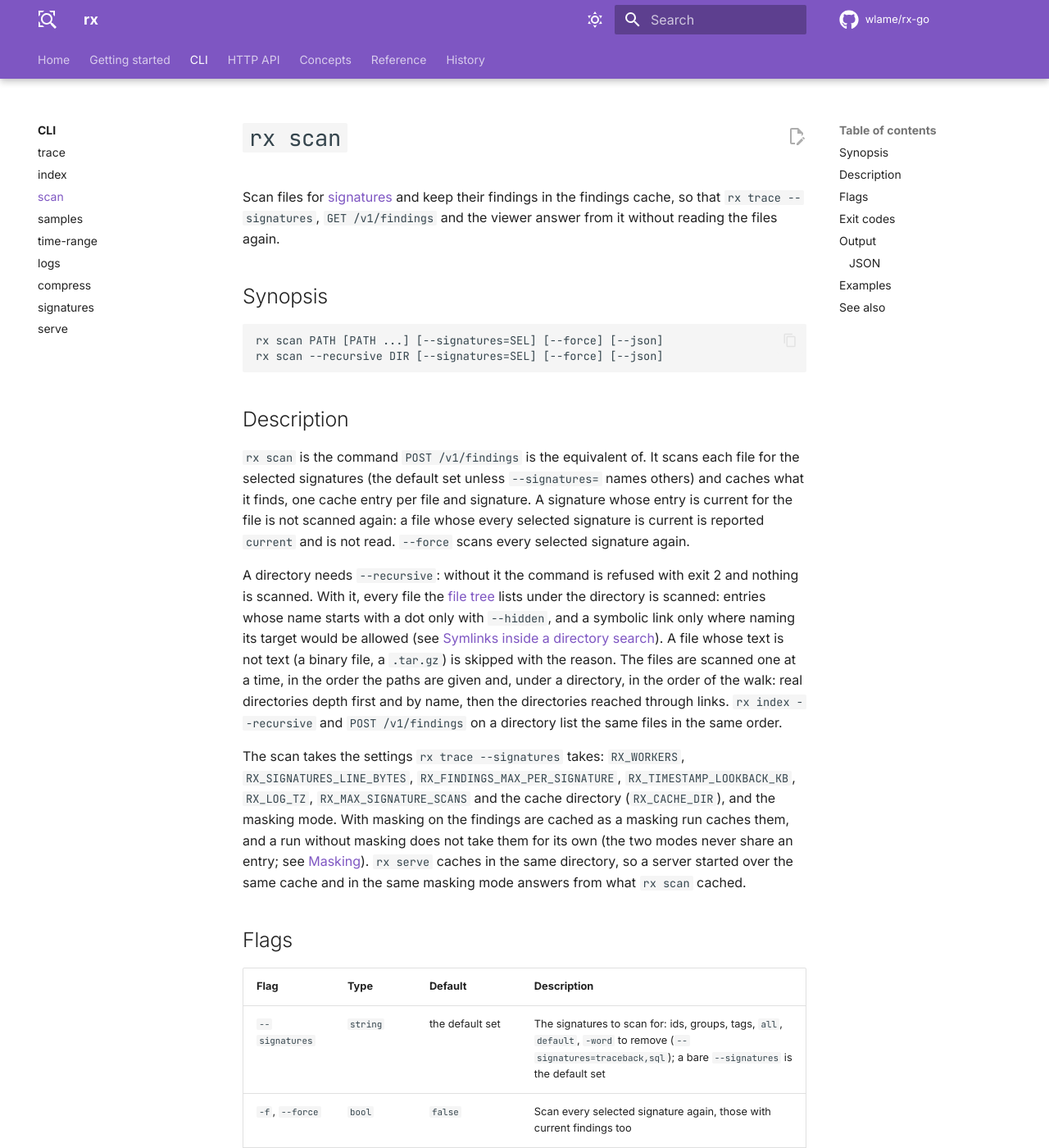
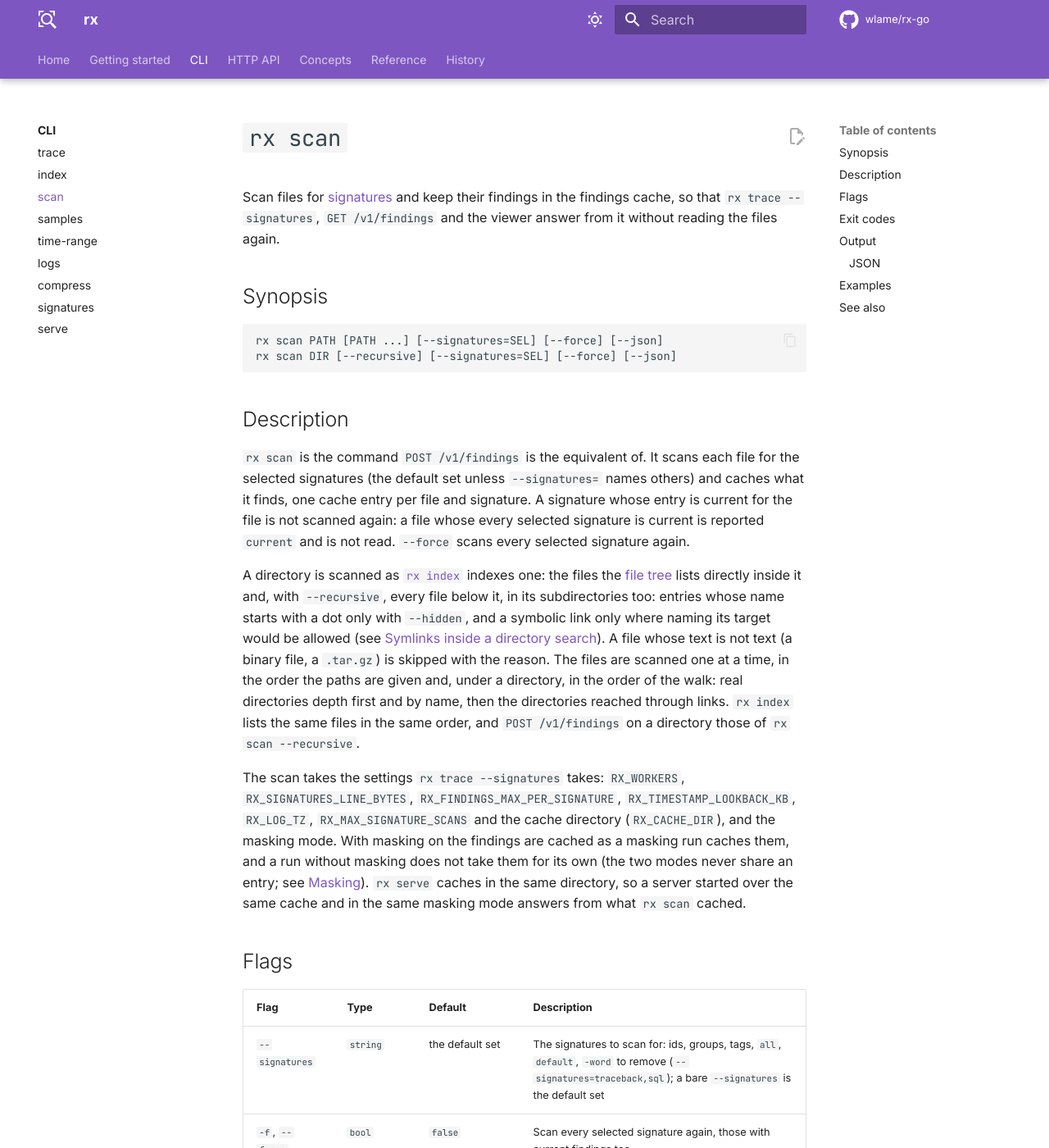
Before and after one commit to wlame/rx-go, an MkDocs documentation site: the page built from docs/cli/scan.md, in a window 1280 px wide and 1400 px high. Shown: the whole window at 82% size. Built offline with MkDocs 1.6.1 and Material for MkDocs 9.7.7, drawn with Linux system fonts in a browser that asks for light colours; comment, search, counter and statistics services are not loaded; the version menu is left out; some of the changed text lies outside the part shown.

Commit message:
Scan the files directly inside a directory when rx scan is given one without --recursive, as rx index does.

````diff
--- a/docs/cli/scan.md
+++ b/docs/cli/scan.md
@@ -9,7 +9,7 @@ files again.
 
 ```text
 rx scan PATH [PATH ...] [--signatures=SEL] [--force] [--json]
-rx scan --recursive DIR [--signatures=SEL] [--force] [--json]
+rx scan DIR [--recursive] [--signatures=SEL] [--force] [--json]
 ```
 
 ## Description
@@ -22,18 +22,18 @@ is not scanned again: a file whose every selected signature is current
 is reported `current` and is not read. `--force` scans every selected
 signature again.
 
-A directory needs `--recursive`: without it the command is refused with
-exit 2 and nothing is scanned. With it, every file the
-[file tree](../api/endpoints/tree.md) lists under the directory is
-scanned: entries whose name starts with a dot only with `--hidden`, and
+A directory is scanned as [`rx index`](line-index.md) indexes one: the
+files the [file tree](../api/endpoints/tree.md) lists directly inside it
+and, with `--recursive`, every file below it, in its subdirectories
+too: entries whose name starts with a dot only with `--hidden`, and
 a symbolic link only where naming its target would be allowed (see
 [Symlinks inside a directory search](../concepts/security.md#symlinks-inside-a-directory-search)).
 A file whose text is not text (a binary file, a `.tar.gz`) is skipped
 with the reason. The files are scanned one at a time, in the order the
 paths are given and, under a directory, in the order of the walk: real
 directories depth first and by name, then the directories reached
-through links. `rx index --recursive` and `POST /v1/findings` on a
-directory list the same files in the same order.
+through links. `rx index` lists the same files in the same order, and
+`POST /v1/findings` on a directory those of `rx scan --recursive`.
 
 The scan takes the settings `rx trace --signatures` takes:
 `RX_WORKERS`, `RX_SIGNATURES_LINE_BYTES`,
@@ -52,7 +52,7 @@ masking mode answers from what `rx scan` cached.
 |------|------|---------|-------------|
 | `--signatures` | `string` | the default set | The signatures to scan for: ids, groups, tags, `all`, `default`, `-word` to remove (`--signatures=traceback,sql`); a bare `--signatures` is the default set |
 | `-f`, `--force` | `bool` | `false` | Scan every selected signature again, those with current findings too |
-| `-r`, `--recursive` | `bool` | `false` | Scan every file under a directory; a directory is refused without it |
+| `-r`, `--recursive` | `bool` | `false` | Scan every file below a directory, in its subdirectories too; without it, the files directly inside it |
 | `--json` | `bool` | `false` | Emit machine-readable JSON |
 | `--mask-secrets` | `bool` | `RX_MASK_SECRETS` or `false` | Mask what the signatures with `redact: true` find, in the findings cache |
 
@@ -66,9 +66,8 @@ processed and each failure is reported; the command then exits 3 when
 every failure was a file that does not exist, 4 when every failure was
 a path outside the roots or a file the process may not read, and 1 when
 the failures were of different kinds or a scan failed. A path outside
-every `--search-root` exits 4 before anything is read. A directory
-without `--recursive`, and a selection that names an unknown signature,
-exit 2 before anything is scanned. An interrupt exits 5; the file being
+every `--search-root` exits 4 before anything is read. A selection that
+names an unknown signature exits 2 before anything is scanned. An interrupt exits 5; the file being
 scanned then caches nothing.
 
 A file that a walk of a directory meets and may not read is not a
````
Also changed, not shown: CHANGELOG.md (+5 -5 lines), docs/concepts/signatures.md (+2 -2 lines), 3 other files.
